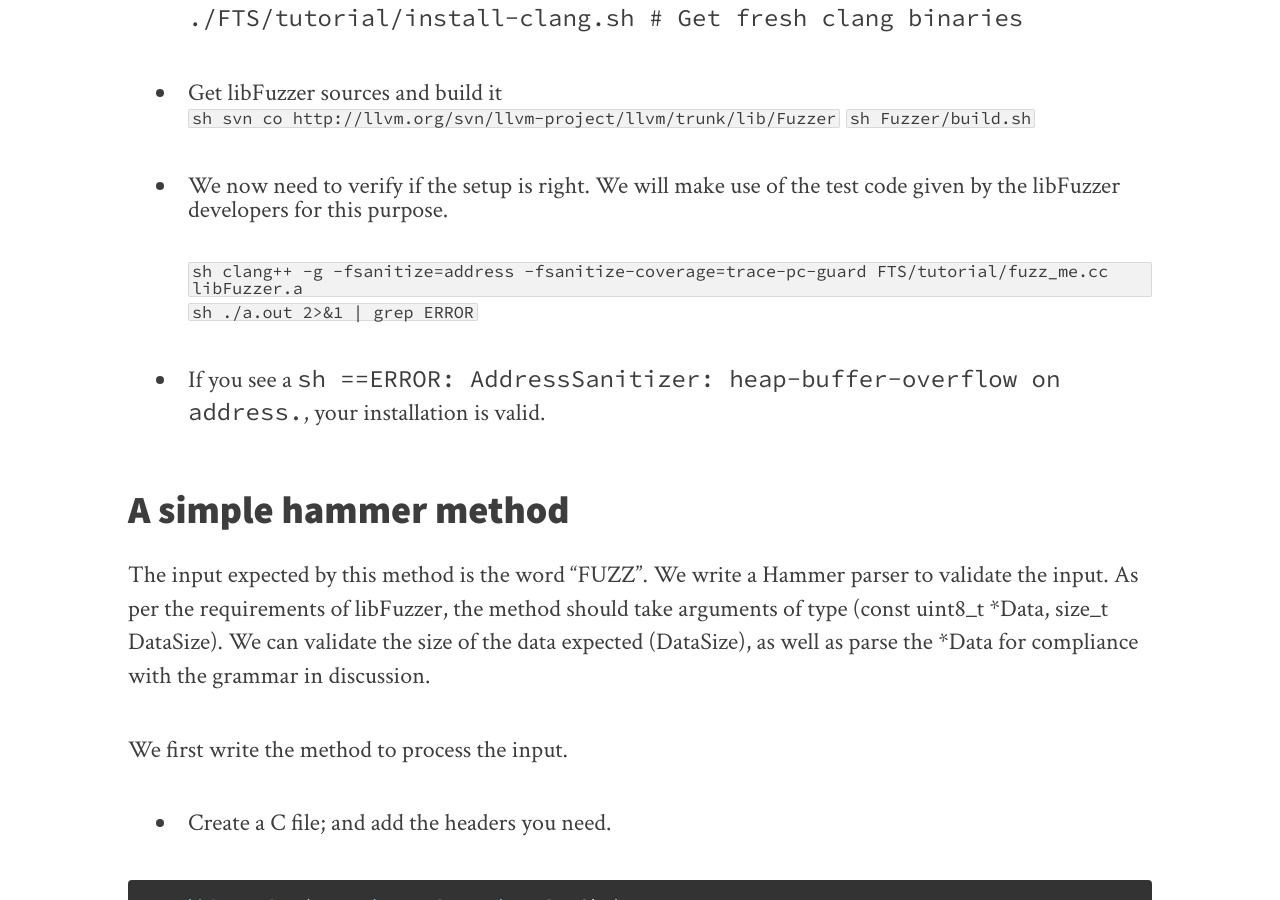
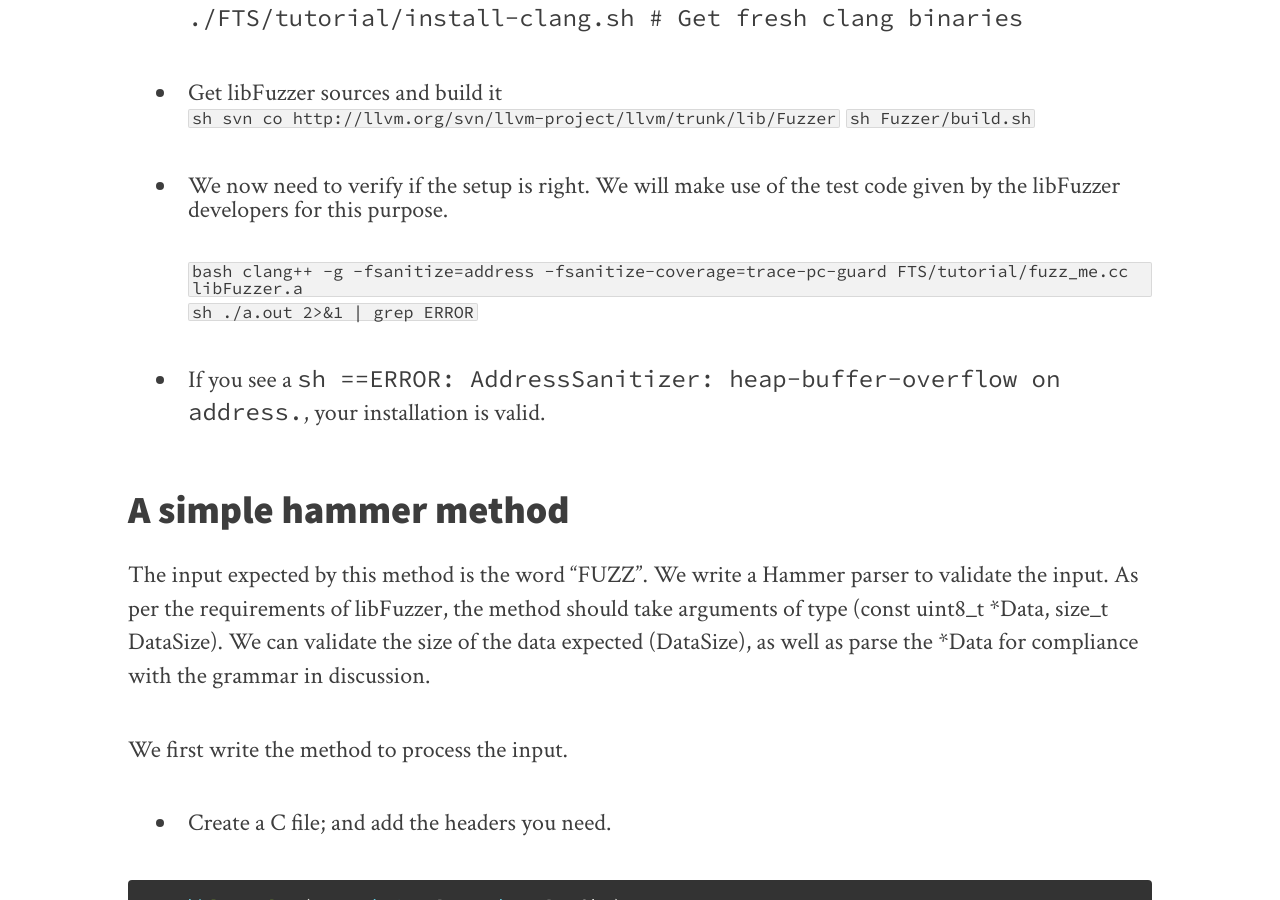
Before and after one commit to prashantbarca/prashantbarca.github.io, a Jekyll site: the page built from _posts/2017-04-20-libfuzzer.md, in a window 1280 px wide and 900 px high, scrolled down 774 px. Built offline with Jekyll 4.4.1, drawn with Linux system fonts in a browser that asks for light colours; nearby versions of some CDN libraries.

Commit message:
Fix some syntax

````diff
--- a/_posts/2017-04-20-libfuzzer.md
+++ b/_posts/2017-04-20-libfuzzer.md
@@ -29,7 +29,7 @@ summary: We will be testing hammer parsers written in C with libfuzzer to expose
 
 - We now need to verify if the setup is right. We will make use of the test code given by the libFuzzer developers for this purpose.
 
-  ```sh clang++ -g -fsanitize=address -fsanitize-coverage=trace-pc-guard FTS/tutorial/fuzz_me.cc libFuzzer.a```
+  ```bash clang++ -g -fsanitize=address -fsanitize-coverage=trace-pc-guard FTS/tutorial/fuzz_me.cc libFuzzer.a```
   ```sh ./a.out 2>&1 | grep ERROR```
 
 - If you see a ```sh ==ERROR: AddressSanitizer: heap-buffer-overflow on address.```, your installation is valid.
````
